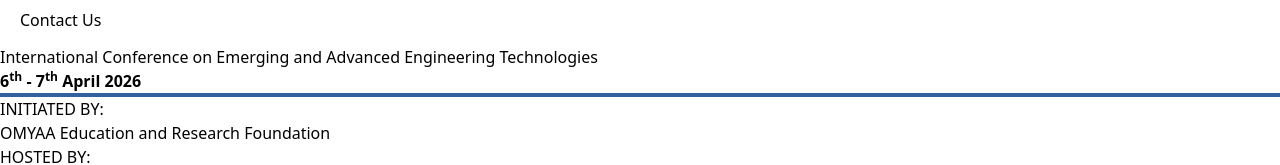
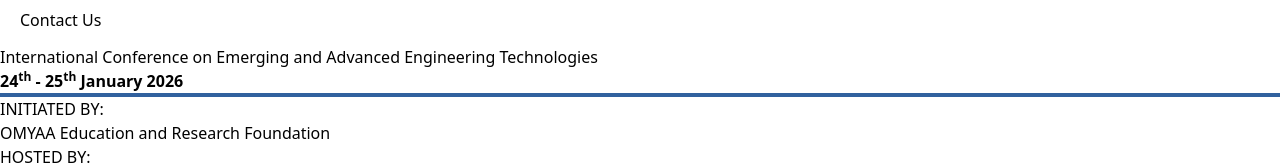
Before and after one commit to rish527/Conference-Site, a React (Vite) app: page / in a window 1280 px wide. Shown: the part 736-901 px from the top of the page. Built offline with nearby package versions, Linux system fonts and the light colour scheme.

Commit message:
Update Hero.jsx

```diff
--- a/src/Components/Hero.jsx
+++ b/src/Components/Hero.jsx
@@ -7,7 +7,7 @@
         <div className="holder px-[64.5px] py-[20px] text-center flex flex-col justify-center items-center text-white bg-black">
             <div className="name pb-[15px] font-bold text-3xl uppercase">International Conference on Emerging and Advanced Engineering Technologies
 <br /></div>
-            <div className="date text-[26px]" style={{borderBottom:"4px #31619Eff solid"}}><strong>6<sup>th</sup> - 7<sup>th</sup> April 2026</strong></div>
+            <div className="date text-[26px]" style={{borderBottom:"4px #31619Eff solid"}}><strong>24<sup>th</sup> - 25<sup>th</sup> January 2026</strong></div>
             <div className="data py-[15px]">
                 <div className="initiate mb-4 text-[13px]">
                     <p className='text-[16px] pb-[2px] font-bold'>INITIATED BY:</p>
```
